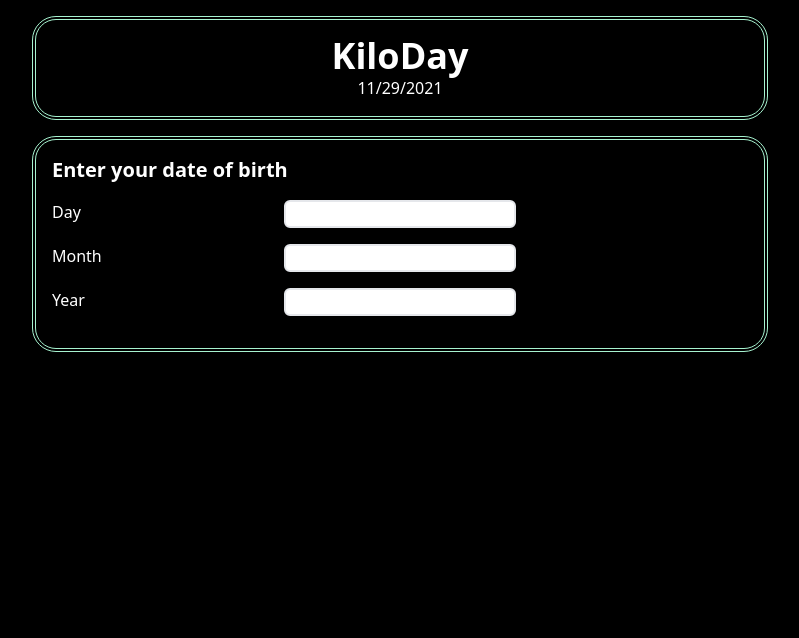
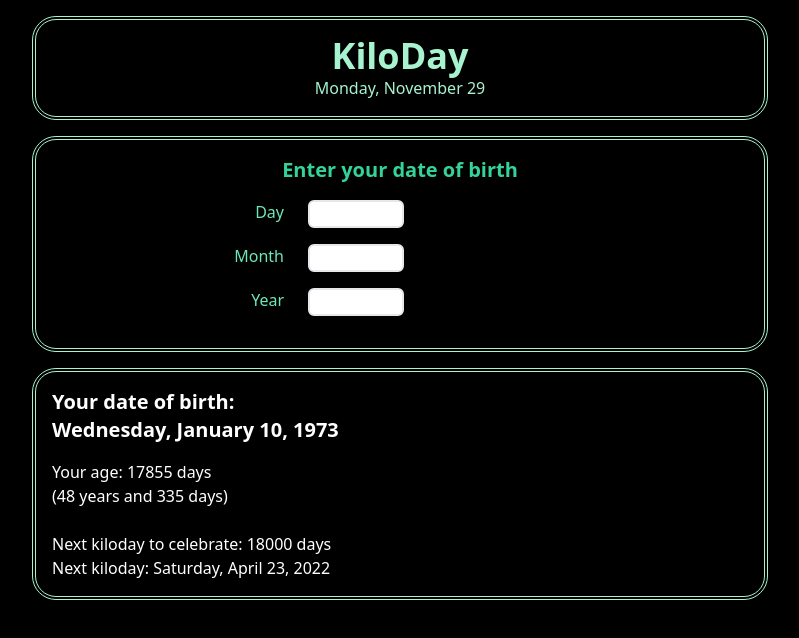
Before and after one commit to dsabalete/kiloday, a Vue app: page / in a window 1280 px wide. Shown: the top 638 px of the page, without its empty margins (240-1039 px from the left). Built offline with nearby package versions, Linux system fonts and the light colour scheme.

Commit message:
refactor: move logic to its own component

```diff
--- a/src/App.vue
+++ b/src/App.vue
@@ -1,59 +1,12 @@
 <template>
   <div class="container max-w-screen-sm md:max-w-screen-md mx-auto px-4">
-    <header class="text-center">
-      <h1 class="text-4xl font-bold">KiloDay</h1>
-      {{ currentDate }}
-    </header>
-    <section>
-      <h2 class="section-title">Enter your date of birth</h2>
-      <form class="flex flex-col">
-        <div class="form-group">
-          <label for="day">Day</label>
-          <input
-            type="number"
-            id="day"
-            v-model="day"
-            min="1"
-            max="31"
-            required
-          />
-        </div>
-        <div class="form-group">
-          <label for="month">Month</label>
-          <input
-            type="number"
-            id="month"
-            v-model="month"
-            min="1"
-            max="12"
-            required
-          />
-        </div>
-        <div class="form-group">
-          <label for="year">Year</label>
-          <input
-            type="number"
-            id="year"
-            v-model="year"
-            min="1900"
-            max="2021"
-            required
-          />
-        </div>
-      </form>
-    </section>
+    <Header />
 
-    <section v-if="birthDate">
-      <h2 class="section-title">Your date of birth: {{ birthDateFmt }}</h2>
-      <div>Your age: {{ days }} days</div>
-      <div>({{ age }} years and {{ ' x' }} days)</div>
-      <hr />
-      <strong>pending to implement...</strong>
-      <div>Next kiloday to celebrate: 99999 days</div>
-      <div>Next kiloday date</div>
-    </section>
+    <BirthdayForm />
 
-    <section v-if="birthDate">
+    <ResultInfo />
+
+    <!-- <section v-if="birthDate">
       <strong>pending to implement...</strong>
       <h2 class="section-title">Some of your noteworthy kilodays:</h2>
       <div>100 days: date</div>
@@ -64,70 +17,17 @@
       <div>20000 days: date</div>
       <div>25000 days: date</div>
       <div>30000 days: date</div>
-    </section>
+    </section> -->
   </div>
 </template>
 
 <script>
-import { ref, computed } from 'vue'
+import Header from './components/Header.vue'
+import BirthdayForm from './components/BirthdayForm.vue'
+import ResultInfo from './components/ResultInfo.vue'
 
 export default {
-  setup() {
-    const day = ref(null)
-    const month = ref(null)
-    const year = ref(null)
-
-    const birthDate = computed(() => {
-      if (day.value && month.value && year.value) {
-        const date = new Date(year.value, month.value - 1, day.value)
-        return date.getTime()
-      } else {
-        return null
-      }
-    })
-
-    const birthDateFmt = computed(() => {
-      if (birthDate.value) {
-        const options = {
-          weekday: 'long',
-          year: 'numeric',
-          month: 'long',
-          day: 'numeric'
-        }
-        const date = new Intl.DateTimeFormat('en-US', options).format(
-          birthDate.value
-        )
-        return date
-      } else {
-        return null
-      }
-    })
-
-    const diff = computed(() => {
-      const today = new Date().getTime()
-      return today - birthDate.value
-    })
-
-    const age = computed(() => {
-      return new Date(diff.value).getFullYear() - 1970
-    })
-
-    const days = computed(() => {
-      const ageInDays = diff.value / 1000 / 60 / 60 / 24
-      return Math.floor(ageInDays)
-    })
-
-    return {
-      currentDate: new Date().toLocaleDateString(),
-      day,
-      month,
-      year,
-      age,
-      birthDate,
-      birthDateFmt,
-      days
-    }
-  }
+  components: { Header, BirthdayForm, ResultInfo }
 }
 </script>
 
@@ -143,9 +43,9 @@ section {
   @apply flex flex-row mb-4;
 }
 label {
-  @apply mb-0 w-1/3;
+  @apply mb-0 w-1/3 text-green-300 text-right mr-6;
 }
-input {
-  @apply border-2 rounded-md w-1/3;
+input[type='number'] {
+  @apply border-2 rounded-md w-24 text-black pl-4;
 }
 </style>
```
